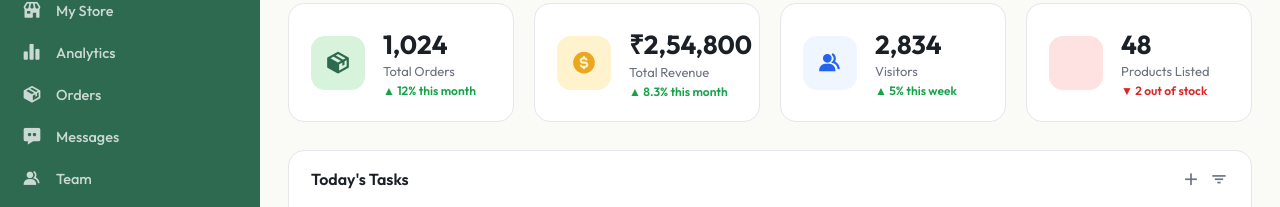
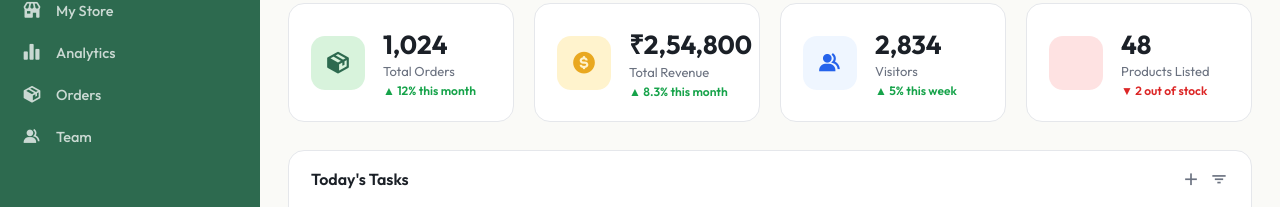
Before and after one commit to vineetjoshi5948/AgriMart, a plain HTML site: page pages/farmerIndex.html/farmerindex.html in a window 1280 px wide. Shown: the part 166-373 px from the top of the page. Drawn offline with nearby package versions, Linux system fonts and the light colour scheme.

Commit message:
Remove 'Messages' from navigation menu
Removed the 'Messages' menu item from the navigation.

```diff
--- a/pages/farmerIndex.html/farmerindex.html
+++ b/pages/farmerIndex.html/farmerindex.html
@@ -31,9 +31,6 @@
     </li>
     <li data-page="orders">
       <a href="#"><i class='bx bxs-package'></i><span class="text">Orders</span></a>
-    </li>
-    <li data-page="messages">
-      <a href="#"><i class='bx bxs-message-dots'></i><span class="text">Messages</span></a>
     </li>
     <li data-page="team">
       <a href="#"><i class='bx bxs-group'></i><span class="text">Team</span></a>
```
